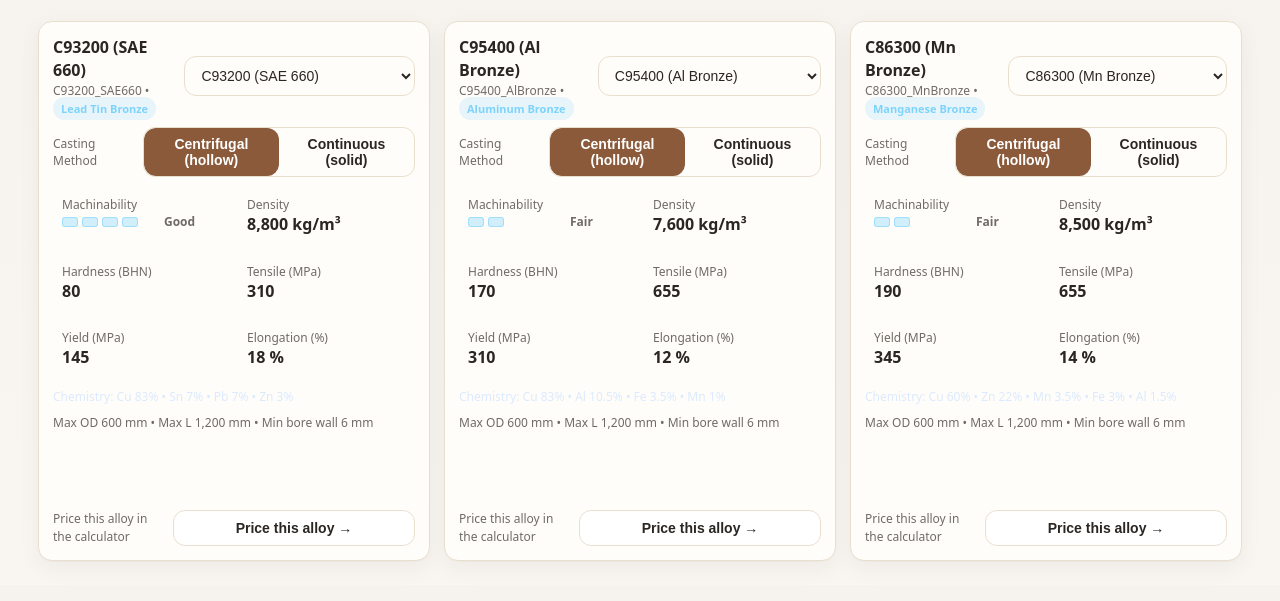
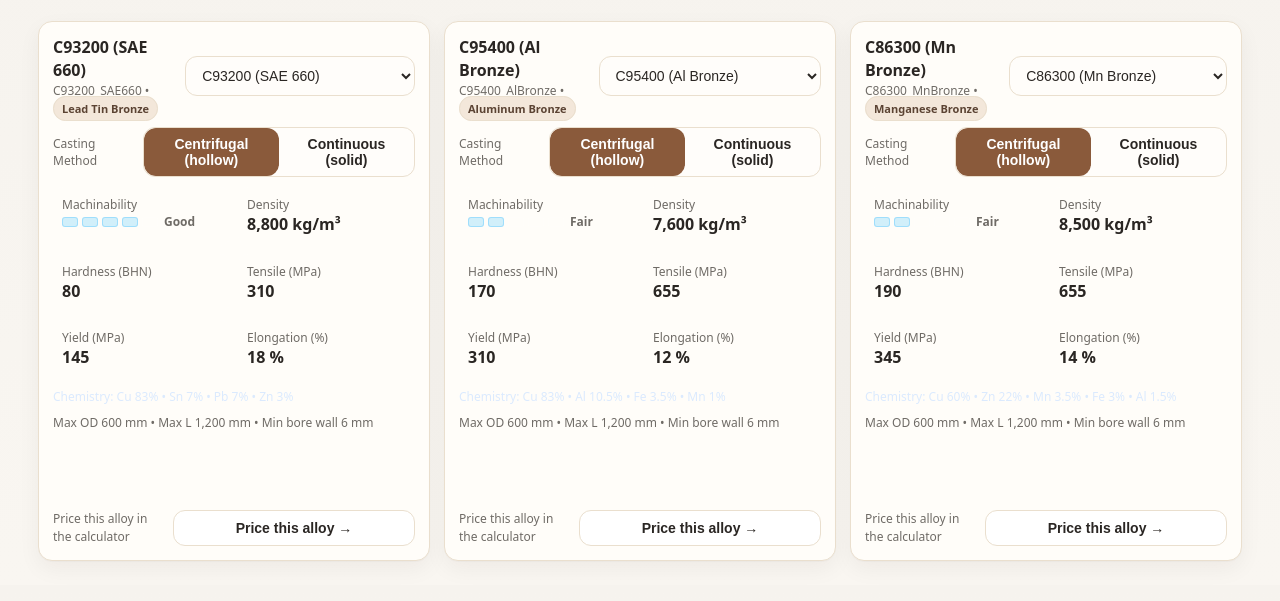
Before and after one commit to dersansezer79-commits/chicago-bronze-lme, a website: page alloys-compare.html in a window 1280 px wide. Shown: the part 89-690 px from the top of the page. Drawn offline with Linux system fonts and the light colour scheme.

Commit message:
Update theme-copper.css

```diff
--- a/css/theme-copper.css
+++ b/css/theme-copper.css
@@ -41,3 +41,22 @@ th{background:#f5ebdf;color:#2f2a26} tr:nth-child(even) td{background:#fff8f0}
 
 /* Optional: a little depth on the pills when hovered */
 .trustRow .trust:hover{ box-shadow: 0 6px 18px rgba(138,90,59,.18); }
+/* --- FORCE LEGIBLE TEXT ON HEADER PILLS/CHIPS --- */
+.trustRow .trust,
+.trust,             /* fallback if container class differs */
+.pill, .chip {
+  background: var(--chip) !important;
+  border: 1px solid var(--line) !important;
+
+  /* kill gradient text */
+  -webkit-background-clip: border-box !important;
+  background-clip: border-box !important;
+  -webkit-text-fill-color: #5b4333 !important;  /* crucial on Blink/WebKit */
+  color: #5b4333 !important;
+
+  text-shadow: none !important;
+  font-weight: 700;
+}
+
+/* optional: darker tagline for readability */
+.tagline { color: #5b534b !important; }
```
